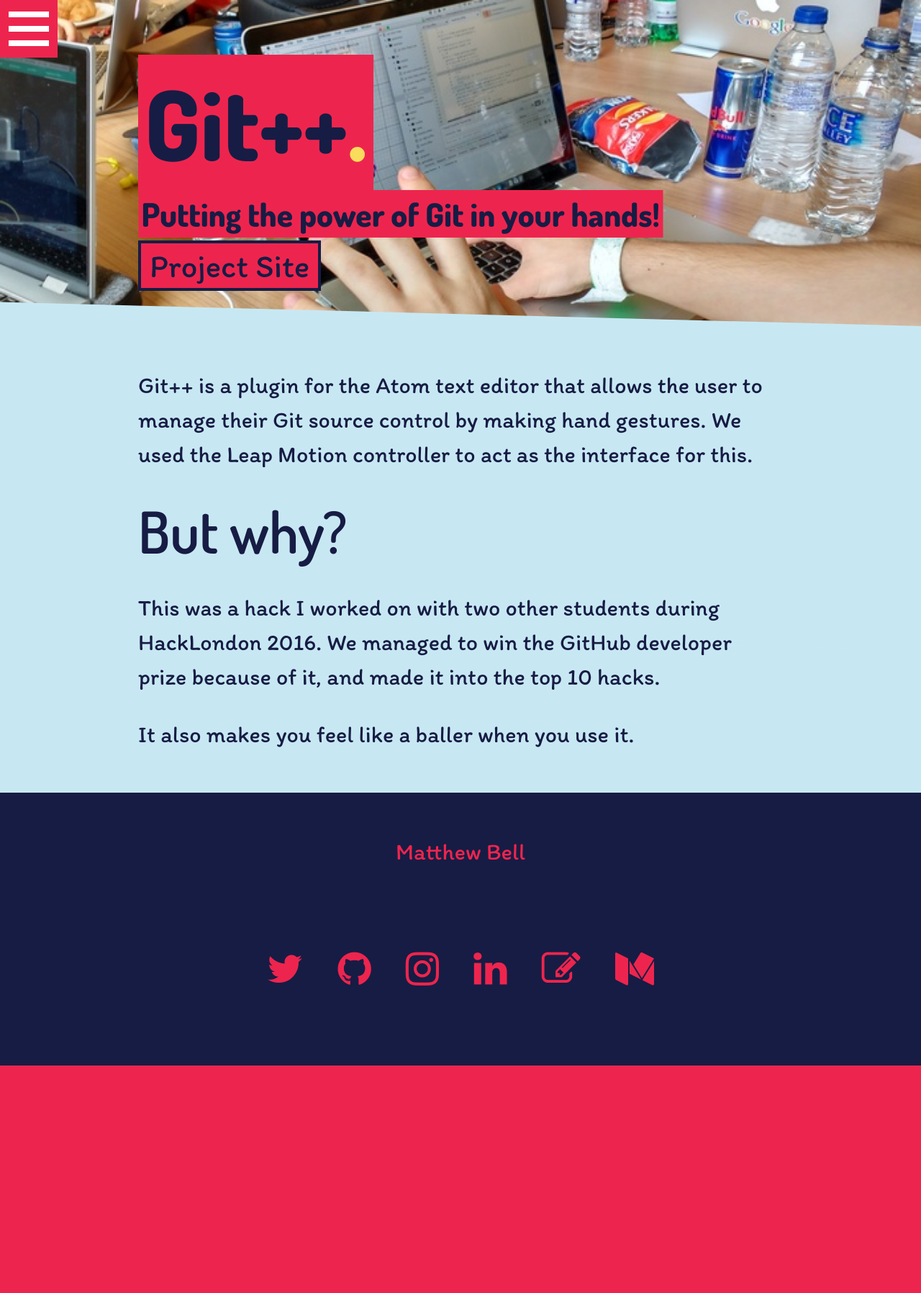
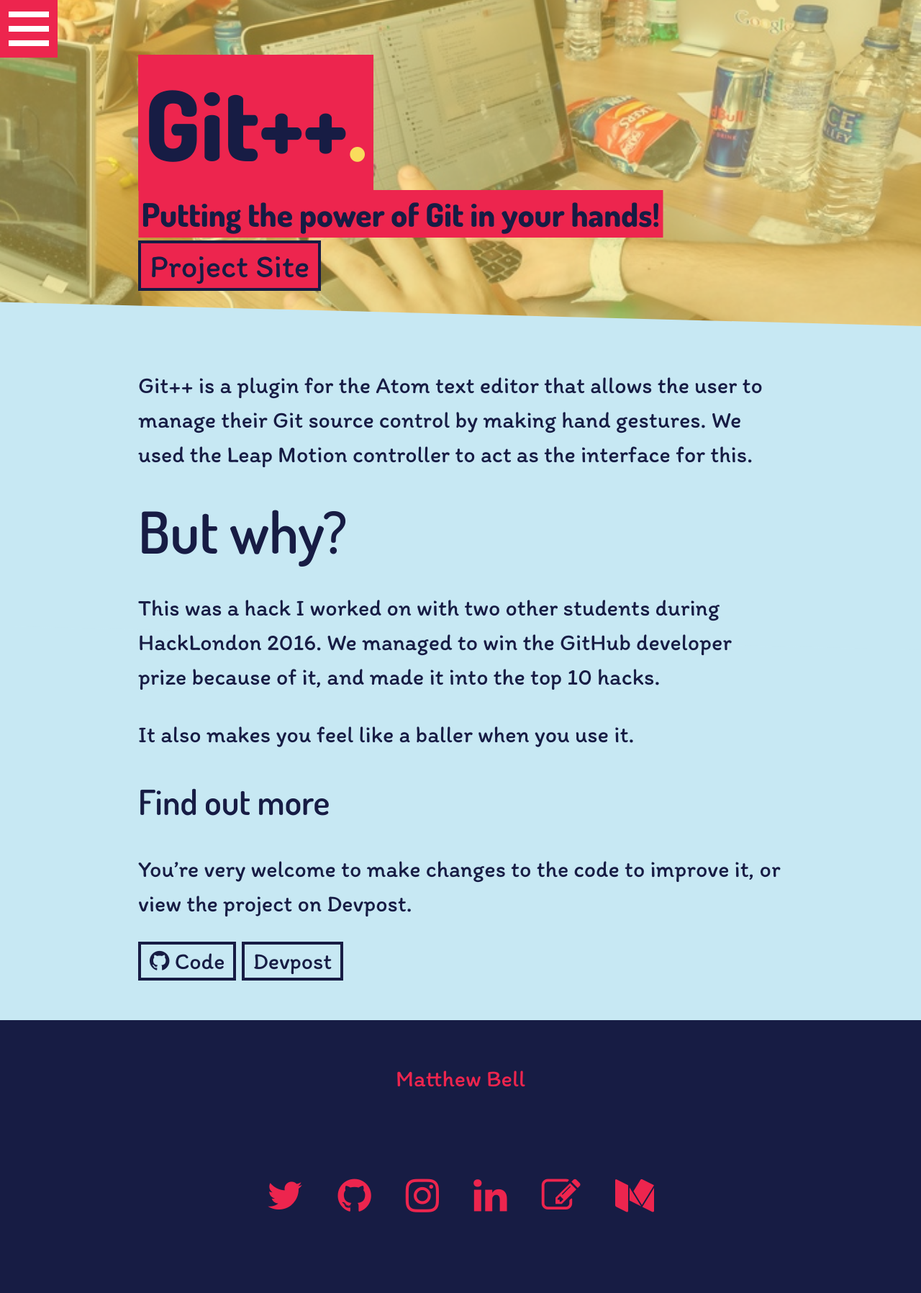
Before and after one commit to maisieccino/mbellgb.github.io, a Jekyll site: the page built from _projects/gitpp.md, in a window 1280 px wide. Shown: the whole page at 72% size. Built offline with Jekyll 4.4.1, drawn with Linux system fonts in a browser that asks for light colours; nearby versions of some CDN libraries; before the commit the page ends 1480 px from its top, so only the background shows below that.

```diff
--- a/_projects/gitpp.md
+++ b/_projects/gitpp.md
@@ -11,3 +11,9 @@
 This was a hack I worked on with two other students during HackLondon 2016. We managed to win the GitHub developer prize because of it, and made it into the top 10 hacks.
 
 It also makes you feel like a baller when you use it.
+
+## Find out more
+You're very welcome to make changes to the code to improve it, or view the project on Devpost.
+
+<a href="//github.com/jakerockland/git-plus-leap" class="button"><i class="fa fa-github"></i> Code</a>
+<a href="https://devpost.com/software/git-plus-leap" class="button">Devpost</a>
--- a/assets/css/main.css
+++ b/assets/css/main.css
@@ -73,7 +73,7 @@
 
 .jumbo:not(.jumbo-home) { display: -webkit-box; display: -ms-flexbox; display: flex; -webkit-box-orient: vertical; -webkit-box-direction: normal; -ms-flex-direction: column; flex-direction: column; -webkit-box-pack: center; -ms-flex-pack: center; justify-content: center; -webkit-box-align: baseline; -ms-flex-align: baseline; align-items: baseline; padding-bottom: 3rem; background-size: cover; background-position: center; }
 
-.jumbo:not(.jumbo-home) > div { text-align: left; }
+.jumbo:not(.jumbo-home) > div { text-align: left; z-index: 1; }
 
 .jumbo:not(.jumbo-home) h1, .jumbo:not(.jumbo-home) h2, .jumbo:not(.jumbo-home) h2, .jumbo:not(.jumbo-home) a { background-color: #ED254E; display: inline; position: relative; padding-left: 0; }
 
@@ -96,6 +96,8 @@
 .jumbo:not(.jumbo-home) ::-moz-selection { background-color: #171C44 !important; color: #ED254E !important; }
 
 .jumbo:not(.jumbo-home) ::selection { background-color: #171C44 !important; color: #ED254E !important; }
+
+.jumbo:not(.jumbo-home):after { position: absolute; left: 0; top: 0; width: 100%; height: 100%; z-index: 0; background-color: rgba(249, 220, 92, 0.5); -webkit-transform: none; -ms-transform: none; transform: none; content: ''; opacity: 1; }
 
 body, html { margin: 0; min-height: 100%; position: relative; background-color: #ED254E; z-index: 1; overflow-x: hidden; overflow-y: visible; }
 
```
Also changed, not shown: _projects/coffeeschool.md (added, +14 -0 lines), assets/scss/_jumbo.scss (+14 -0 lines), assets/img/coffeeschool.jpg (added), assets/img/gitpp.jpg, 1 other file.
